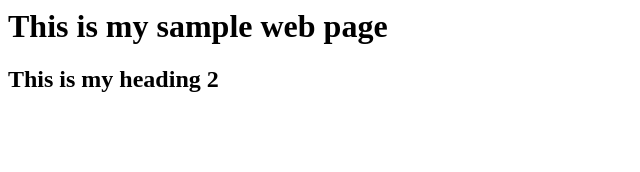
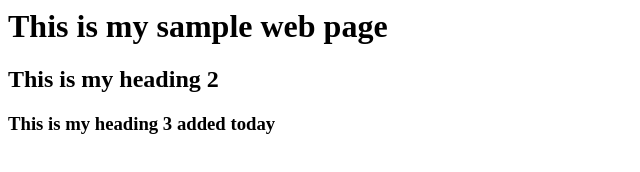
Before and after one commit to Shrivalli/SampleStaticPage, a plain HTML site: page index.html in a window 1280 px wide. Shown: the whole page, without its empty margins (0-640 px from the left). Drawn offline with Linux system fonts and the light colour scheme.

Commit message:
Update index.html

```diff
--- a/index.html
+++ b/index.html
@@ -2,5 +2,6 @@
 <body>
 <h1> This is my sample web page </h1>
   <h2> This is my heading 2 </h2>
+  <h3> This is my heading 3 added today </h3>
 </body>
 </html>
```
